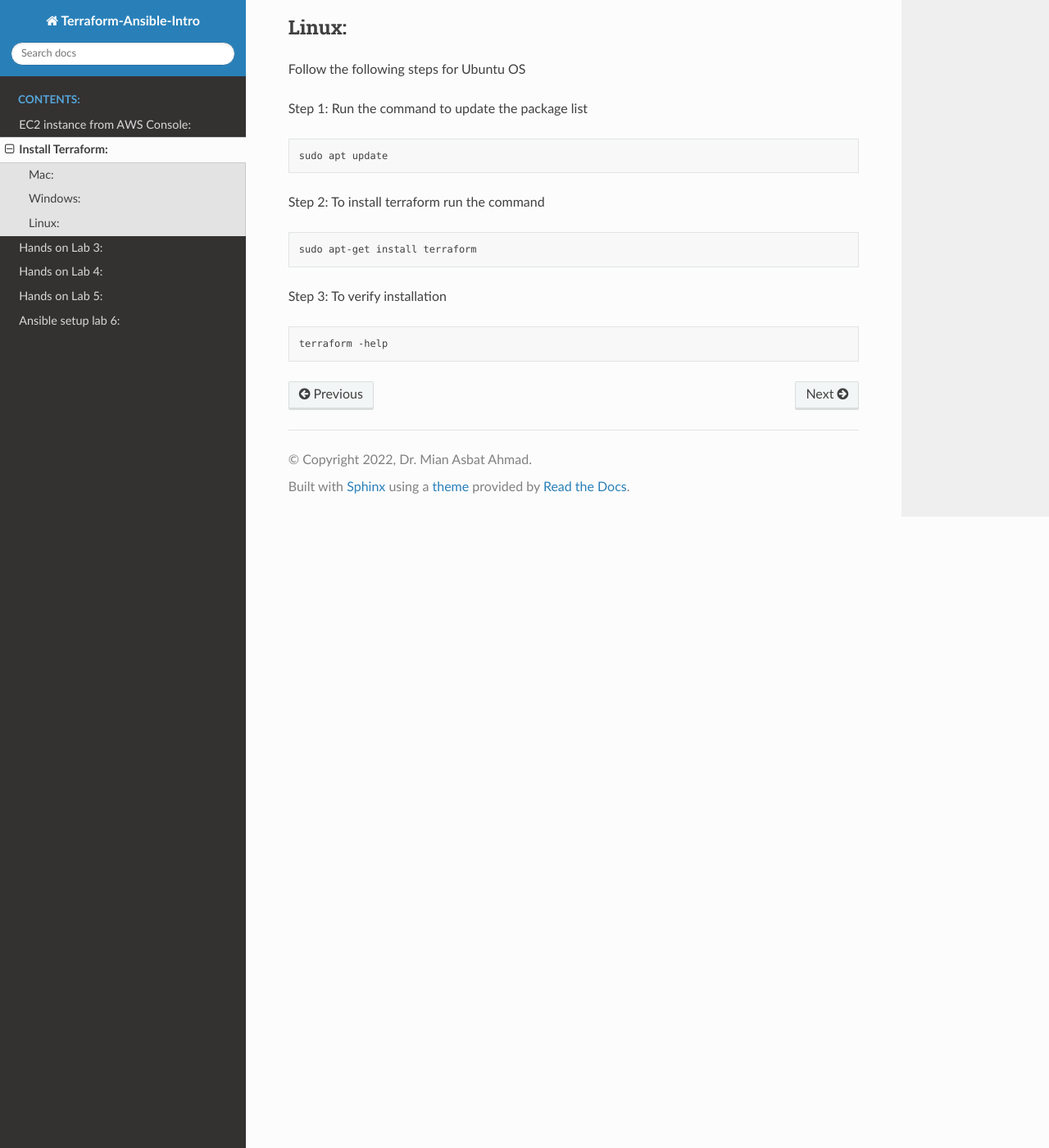
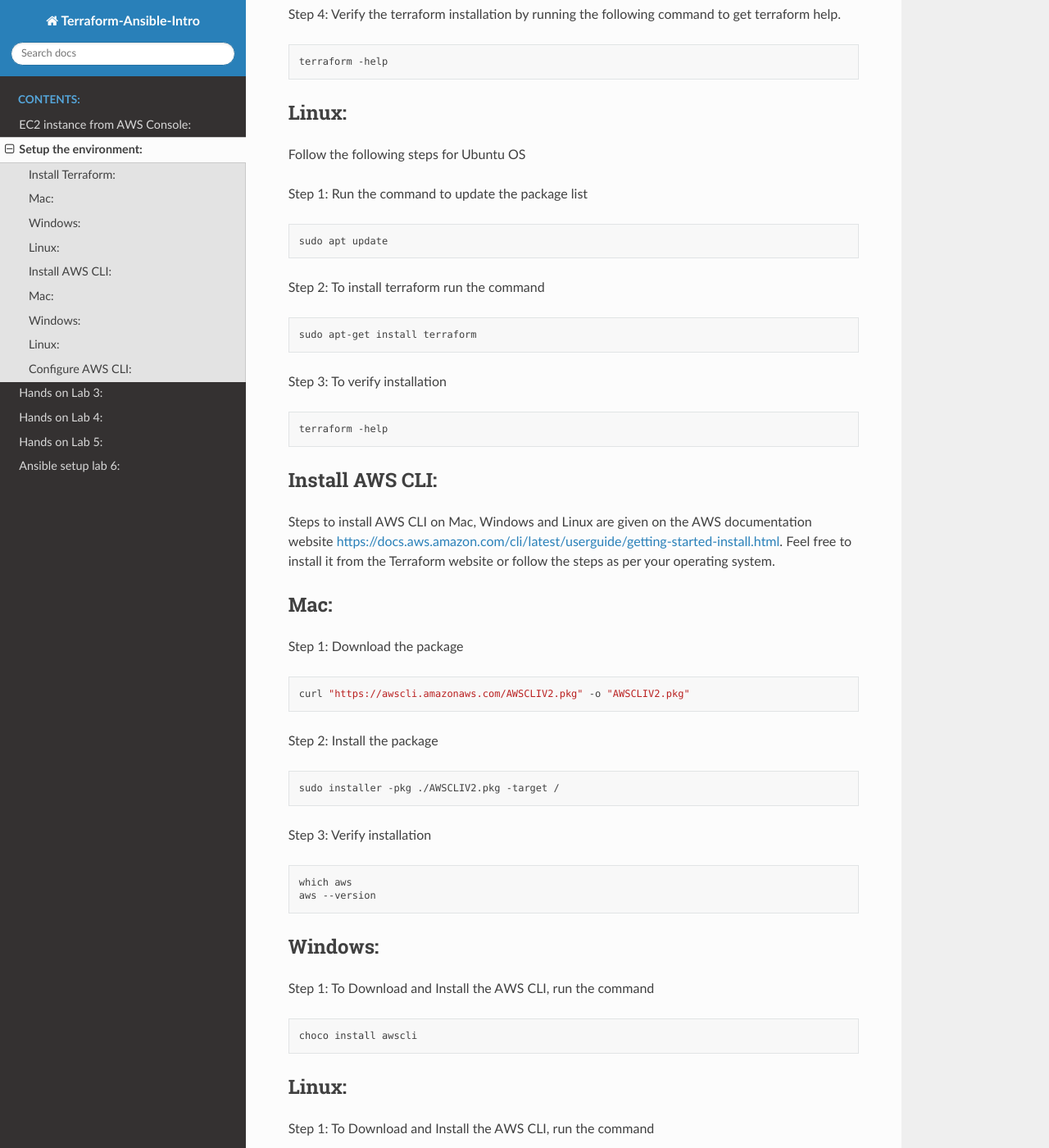
Before and after one commit to mianasbat/terraform-ansible-intro, a Sphinx documentation site: the page built from source/lab2.rst, in a window 1280 px wide and 1400 px high, scrolled down 1460 px. Shown: the whole window at 82% size. Built offline with Sphinx 7.4.7 and the Read the Docs theme 2.0.0, drawn with Linux system fonts in a browser that asks for light colours; some of the changed text lies outside the part shown.

Commit message:
lab2 updated with awscli setup

```diff
--- a/source/lab2.rst
+++ b/source/lab2.rst
@@ -1,5 +1,10 @@
+Setup the environment:
+======================
+
+This section describes how to install, verify and configure AWS CLI and Terraform on our systems.
+
 Install Terraform:
-================
+------------------
 
 Steps to install Terraform on Mac, Windows and Linux are given on the Terraform website https://developer.hashicorp.com/terraform/tutorials/aws-get-started/install-cli#install-terraform. Feel free to install it from the Terraform website or follow the steps as per your operating system.
 
@@ -75,3 +80,70 @@ Step 3: To verify installation
 .. code:: bash
 
     terraform -help
+
+
+Install AWS CLI:
+----------------
+
+Steps to install AWS CLI on Mac, Windows and Linux are given on the AWS documentation website https://docs.aws.amazon.com/cli/latest/userguide/getting-started-install.html. Feel free to install it from the Terraform website or follow the steps as per your operating system.
+
+Mac:
+----
+
+Step 1: Download the package
+
+.. code:: bash
+
+    curl "https://awscli.amazonaws.com/AWSCLIV2.pkg" -o "AWSCLIV2.pkg"
+
+
+Step 2: Install the package
+
+.. code:: bash
+
+    sudo installer -pkg ./AWSCLIV2.pkg -target /
+
+Step 3: Verify installation
+
+.. code:: bash
+
+    which aws
+    aws --version
+
+
+Windows:
+--------
+
+Step 1: To Download and Install the AWS CLI, run the command
+
+.. code:: bash
+
+    choco install awscli
+
+
+Linux:
+------
+
+Step 1: To Download and Install the AWS CLI, run the command
+
+.. code:: bash
+
+    curl "https://awscli.amazonaws.com/awscli-exe-linux-x86_64.zip" -o "awscliv2.zip"
+
+
+Step 2: Unzip the downloaded package
+
+.. code:: bash
+
+    unzip awscliv2.zip
+
+
+Step 3: Install the package
+
+.. code:: bash
+
+    sudo ./aws/install
+
+
+Configure AWS CLI:
+------------------
```
Also changed, not shown: 14 other files.
